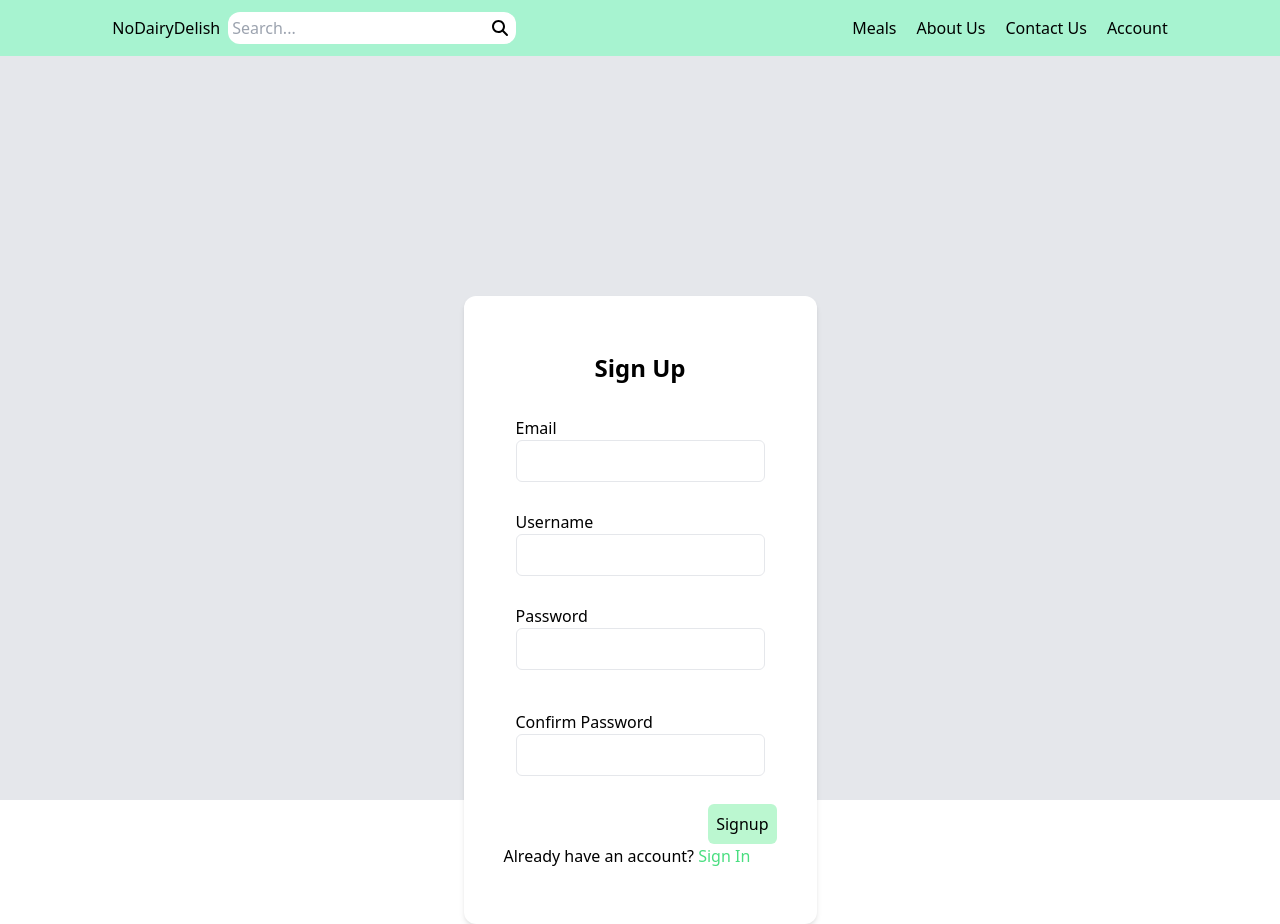
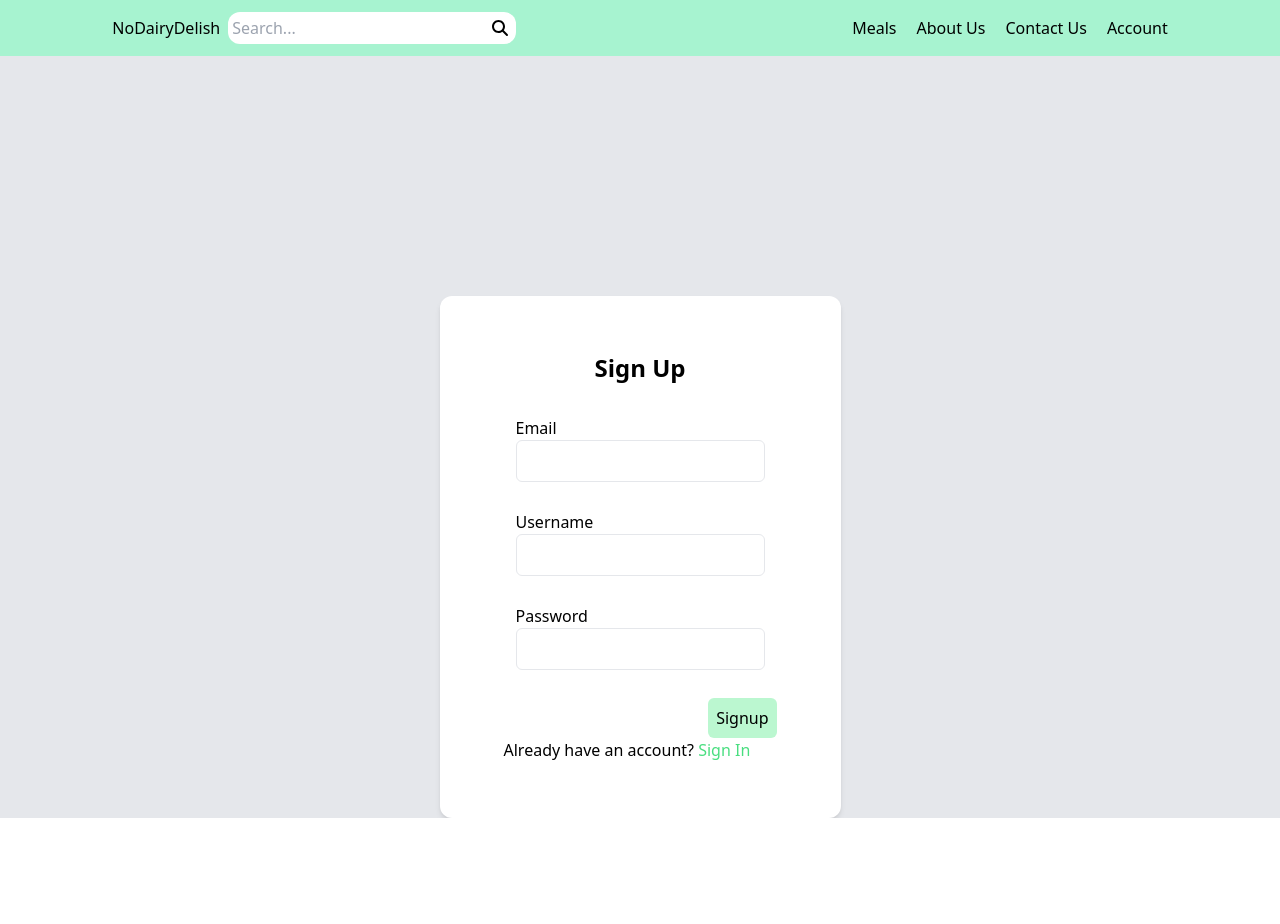
Before and after one commit to kimbencinas/no-dairy-delish, a React (Create React App) app: page /signup in a window 1280 px wide. After the commit the page ends 818 px from the top, so only its background shows below. Built offline with nearby package versions, Linux system fonts and the light colour scheme.

Commit message:
Minor changes to signup ui

```diff
--- a/src/Pages/Signup.jsx
+++ b/src/Pages/Signup.jsx
@@ -32,10 +32,10 @@ function Signup() {
 });
 
   return (
-    <div className="bg-gray-200 h-screen">
+    <div className="bg-gray-200">
       <Navbar />
       <div className="main-container flex justify-center">
-        <div className="bg-white p-4 rounded-xl shadow-md mt-60 px-10 py-14">
+        <div className="bg-white p-4 rounded-xl shadow-md mt-60 px-16 py-14">
             <h2 className="text-center text-2xl font-semibold mb-5">Sign Up</h2>
             <form onSubmit={formik.handleSubmit}>
                 <div className="">
@@ -80,19 +80,6 @@ function Signup() {
                             className="p-2 border rounded-md"
                         />
                     </div>
-                    <div className="mb-4 p-3">
-                        <label className="text-black block">
-                                Confirm Password
-                        </label>
-                        <input
-                             id="confirmPassword"
-                             name="confirmPassword"
-                             type="password"
-                             value={formik.values.confirmPassword}
-                             onChange={formik.handleChange}
-                            className="p-2 border rounded-md w-full"
-                        />
-                    </div>
                 </div>
                 <div className="flex justify-end">
                     <button
```
Also changed, not shown: 1 other file (tests, documents, lock files or other folders).
